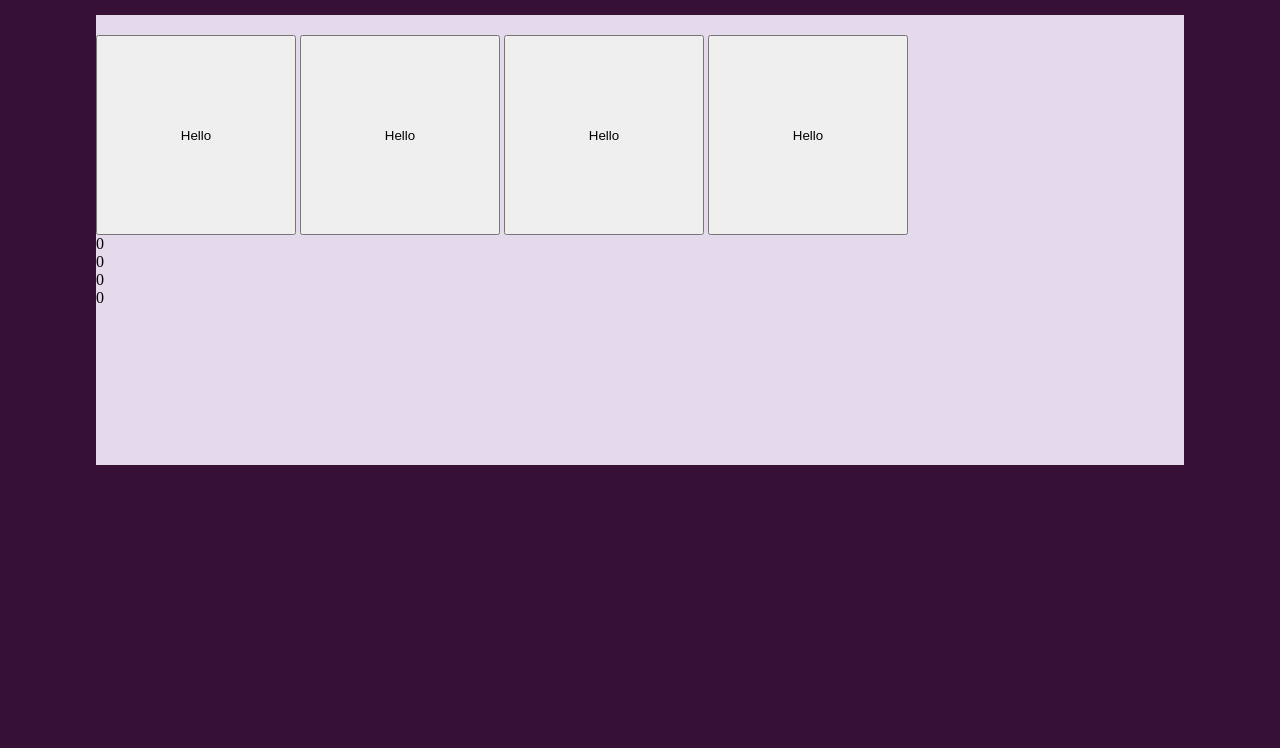
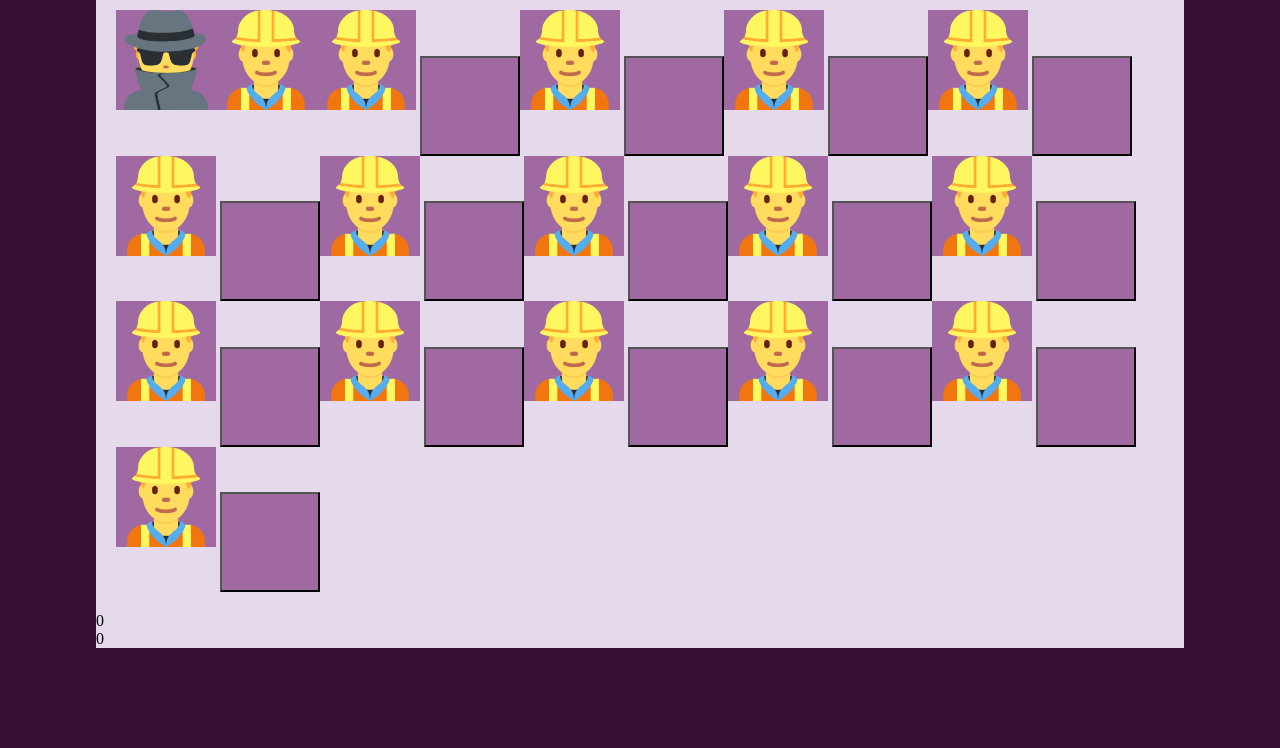
Before and after one commit to JSaprah/werewolf, a plain HTML site: page index.html in a window 1280 px wide. Shown: the part 97-845 px from the top of the page. Before the commit the page ends 800 px from the top, so only its background shows below. Drawn offline with Linux system fonts and the light colour scheme.

Commit message:
design and organise cards withs html and css

```diff
--- a/assets/css/index.css
+++ b/assets/css/index.css
@@ -5,44 +5,45 @@
     box-sizing: border-box;
 }
 
-/*General styles*/
 body {
     background-color: rgba(43, 2, 42, 0.941);
 }
 
-main {
-    background-color: #e5daec;
-    box-sizing: border-box;
-    width: 85%;
-    height: 450px;
-    margin: auto;
-}
-
-.game-canvas{
-    display: block;
-    padding-top: 10px;
-}
-
 h1 {
     color: #e5daec;
-    padding-top: 25px;
     width: 100%;
     text-align: center;
     margin-top: 20px;
     margin-bottom: 30px;
 }
 
-.btn {
-    height: 200px;
-    width: 200px;
-    display: flexbox;
-    margin-top: 10px;
+.gaming-container {
+    background-color: #e5daec;
+    box-sizing: border-box;
+    width: 85%;
+    height: 100%;
+    margin: auto;
+    margin-bottom: 100px;
 }
 
-@media (max-width: 500px) {
-    .btn {
-        height: 100px;
-        width: 100px;
-    }
+.controls-canvas {
+    display: flex;
+    flex-wrap: wrap;
+    padding: 20px;
+    perspective: 1000px;
+}
+.btn {
+    height: 100px;
+    width: 100px;
+    background-color: rgba(158, 98, 157, 0.941);
+    color: white;
+}
 
+.btn:hover {
+    background-color: rgba(207, 171, 207, 0.941);
+    color: black;
 }
+
+.card-back {
+    transform: rotate(180deg);
+}
--- a/index.html
+++ b/index.html
@@ -16,23 +16,104 @@
     </header>
 
     <main class="gaming-container">
+
         <div class="game-canvas">
+
             <div class="controls-canvas">
-                <button class="btn">Hello</button>
-                <button class="btn">Hello</button>
-                <button class="btn">Hello</button>
-                <button class="btn">Hello</button>
+                <!--thief card-->
+                <div class="back-face">
+                    <input type="image" src="assets/images/thief-btn.png" class="btn" id="thief">
+                </div>
+
+                <div class ="front-face">
+                    <input type="image" src="assets/images/civilian-btn.png" class="btn front-face" id="thief">
+                </div>
+
+                <!--civilian cards-->
+                <div>
+                    <input type="image" src="assets/images/civilian-btn.png" class="btn civilian back-face">
+                    <input type="button" class="btn front-face">
+                </div>
+
+                <div>
+                    <input type="image" src="assets/images/civilian-btn.png" class="btn civilian back-face">
+                    <input type="button" class="btn front-face">
+                </div>
+
+                <div>
+                    <input type="image" src="assets/images/civilian-btn.png" class="btn civilian back-face">
+                    <input type="button" class="btn front-face">
+                </div>
+
+                <div>
+                    <input type="image" src="assets/images/civilian-btn.png" class="btn civilian back-face">
+                    <input type="button" class="btn front-face">
+                </div>
+
+                <div>
+                    <input type="image" src="assets/images/civilian-btn.png" class="btn civilian back-face">
+                    <input type="button" class="btn front-face">
+                </div>
+
+                <div>
+                    <input type="image" src="assets/images/civilian-btn.png" class="btn civilian back-face">
+                    <input type="button" class="btn front-face">
+                </div>
+
+                <div>
+                    <input type="image" src="assets/images/civilian-btn.png" class="btn civilian back-face">
+                    <input type="button" class="btn front-face">
+                </div>
+
+                <div>
+                    <input type="image" src="assets/images/civilian-btn.png" class="btn civilian back-face">
+                    <input type="button" class="btn front-face">
+                </div>
+
+                <div>
+                    <input type="image" src="assets/images/civilian-btn.png" class="btn civilian back-face">
+                    <input type="button" class="btn front-face">
+                </div>
+
+                <div>
+                    <input type="image" src="assets/images/civilian-btn.png" class="btn civilian back-face">
+                    <input type="button" class="btn front-face">
+                </div>
+
+                <div>
+                    <input type="image" src="assets/images/civilian-btn.png" class="btn civilian back-face">
+                    <input type="button" class="btn front-face">
+                </div>
+
+                <div>
+                    <input type="image" src="assets/images/civilian-btn.png" class="btn civilian back-face">
+                    <input type="button" class="btn front-face">
+                </div>
+
+                <div>
+                    <input type="image" src="assets/images/civilian-btn.png" class="btn civilian back-face">
+                    <input type="button" class="btn front-face">
+                </div>
+
+                <div>
+                    <input type="image" src="assets/images/civilian-btn.png" class="btn civilian back-face">
+                    <input type="button" class="btn front-face">
+                </div>
+
+                <div>
+                    <input type="image" src="assets/images/civilian-btn.png" class="btn civilian back-face">
+                    <input type="button" class="btn front-face">
+                </div>
             </div>
-        </div>
-        <div class="score-canvas">
-            <p class="score"><span id="player1">0</span></p>
-            <p class="score"><span id="player2">0</span></p>
-            <p class="score"><span id="player3">0</span></p>
-            <p class="score"><span id="player4">0</span></p>
-        </div>
+
+            <div class="score-canvas">
+                <p class="score"><span id="player1">0</span></p>
+                <p class="score"><span id="player2">0</span></p>
+            </div>
     </main>
 
     <footer>
+
     </footer>
 
     <!--Font awesome kit-->
```
Also changed, not shown: assets/images/civilian-btn.png (added), assets/images/thief-btn.png (added).
